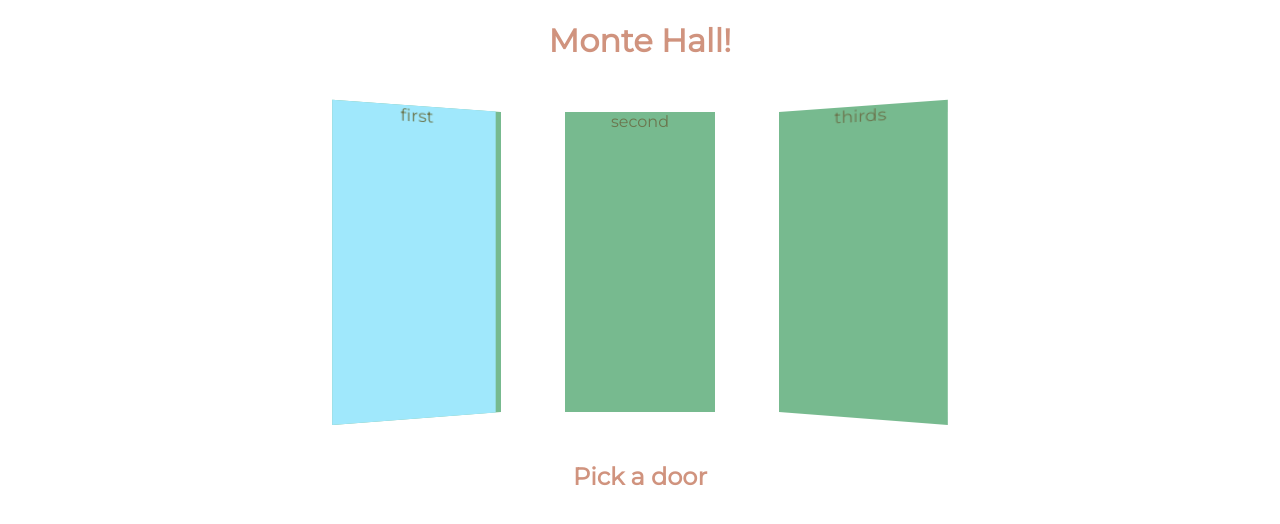
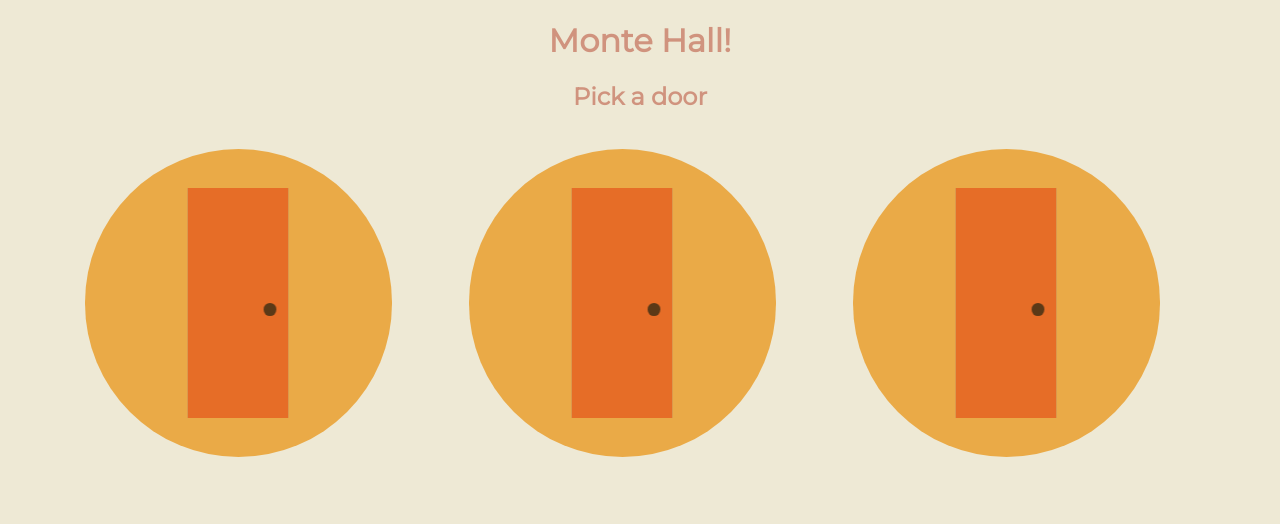
Before and after one commit to tenloh/monte_hall, a website: page views/MonteHall.html in a window 1280 px wide. Drawn offline with nearby package versions, Linux system fonts and the light colour scheme.

Commit message:
Lulu's first commit

```diff
--- a/views/MonteHall.html
+++ b/views/MonteHall.html
@@ -7,55 +7,108 @@
   <style>
   @import url(https://fonts.googleapis.com/css?family=Montserrat);
     body{
+      display: float;
       color: #d0937e;
       font-family: 'Montserrat', sans-serif;
       text-align: center;
-  		-webkit-perspective: 500px; /* Chrome, Safari, Opera */
-    	perspective: 500px;
+      background-color: #EEE9D5;
+      -webkit-perspective: 3000px; /* Chrome, Safari, Opera */
+      perspective: 3000px;
+    }
+    .unit{
+      clear: left;
+      position: absolute;
+      height: 24vw;
+      width: 24vw;
+      background-color: #EAAA47;
+      border-radius: 50%;
+    }
+    .unit#one{
+      top: 10vw;
+      left: 6vw;
+    }
+    .unit#two{
+      top: 10vw;
+      left: 36vw;
+    }
+    .unit#three{
+      top: 10vw;
+      left: 66vw;
     }
     .door{
-  		color: #6b764e;
-  		display: inline-block;
-  		height: 300px;
-  		width: 150px;
-  		background-color: #77ba8f;
-  		margin: 30px;
+      position: absolute;
+      top: 3vw;
+      left: 8vw;
+      background-color: #E66D27;
+      height: 18vw;
+      width: 8vw;
+      -webkit-transform: rotateY(10deg);
+      transform: rotateY(10deg)
     }
-  	#first{
-  		-webkit-transform-origin: right center;
-  		transform-origin: right center;
-  		-webkit-transform: rotateY(15deg);
-  		transform: rotateY(15deg);
+    #one > .door{
+      -webkit-transform: rotateY(10deg);
+      transform: rotateY(10deg)
     }
-  	#third{
+    #three > .door{
+      -webkit-transform: rotateY(-10deg);
+      transform: rotateY(-10deg)
+    }
+    #swing:hover{
+      background-color: #E66D27;
       -webkit-transform-origin: left center;
       transform-origin: left center;
-  		-webkit-transform: rotateY(-15deg);
-  		transform: rotateY(-15deg);
+      animation: doorswing 2s ease-in-out infinite alternate;
+      -webkit-animation: doorswing 2s ease-in-out infinite alternate;
+      z-index: 1;
     }
-  	.door:hover{
-  		border:10px solid #b4dfcb;
-  		margin: 20px;
+    #back{
+      background-color: #A6988A;
     }
-  	.open{
-  		background-color: #a0e8fc;
-  		height: 300px;
-  		width: 150px;
-  		-webkit-transform-origin: left center;
-  		transform-origin: left center;
-  		-webkit-transform: rotateY(15deg);
-  		transform: rotateY(15deg);
+    @keyframes doorswing{
+      from{-webkit-transform: rotateY(0deg);
+          transform: rotateY(0deg);}
+      to{-webkit-transform: rotateY(-100deg);
+      transform: rotateY(-100deg);}
+    }
+    @-webkit-keyframes doorswing{
+      from{-webkit-transform: rotateY(0deg);
+          transform: rotateY(0deg);}
+      to{-webkit-transform: rotateY(-100deg);
+      transform: rotateY(-100deg);}
+    }
+    .knob{
+      position: absolute;
+      background-color: #5b3917;
+      height: 1vw;
+      width: 1vw;
+      border-radius: 50%;
+      top: 9vw;
+      left: 6vw;
     }
   </style>
   <script src="https://code.jquery.com/jquery-3.1.0.min.js"></script>
 </head>
 <body>
   <h1>Monte Hall!</h1>
-	<div class="door" id="first">
-		<div class="open">first</div>
+  <div class="unit" id="one">
+    <div class="door" id="back"></div>
+    <div class="door" id="swing">
+      <div class="knob"></div>
     </div>
-  	<div class="door" id="second">second</div>
-  	<div class="door" id="third">thirds</div>
+
+  </div>
+  <div class="unit" id="two">
+    <div class="door" id="back"></div>
+    <div class="door" id="swing">
+      <div class="knob"></div>
+    </div>
+  </div>
+   <div class="unit" id="three">
+    <div class="door" id="back"></div>
+    <div class="door" id="swing">
+      <div class="knob"></div>
+    </div>
+  </div>
     <h2>Pick a door</h2>
     <script></script>
 </body>
```
Also changed, not shown: colorpalette.png (added). Lines whose indentation alone changed are shown as unchanged.
